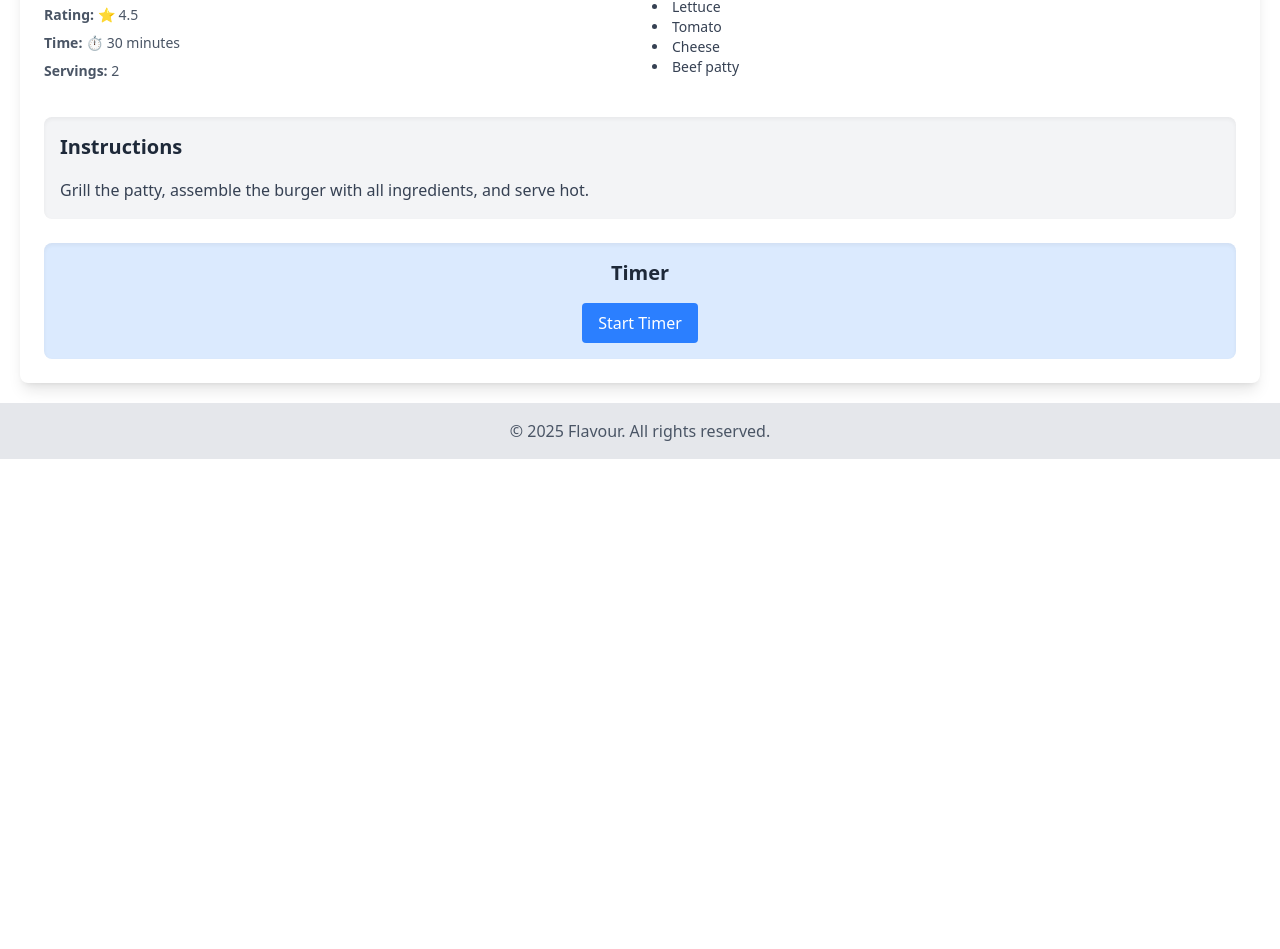
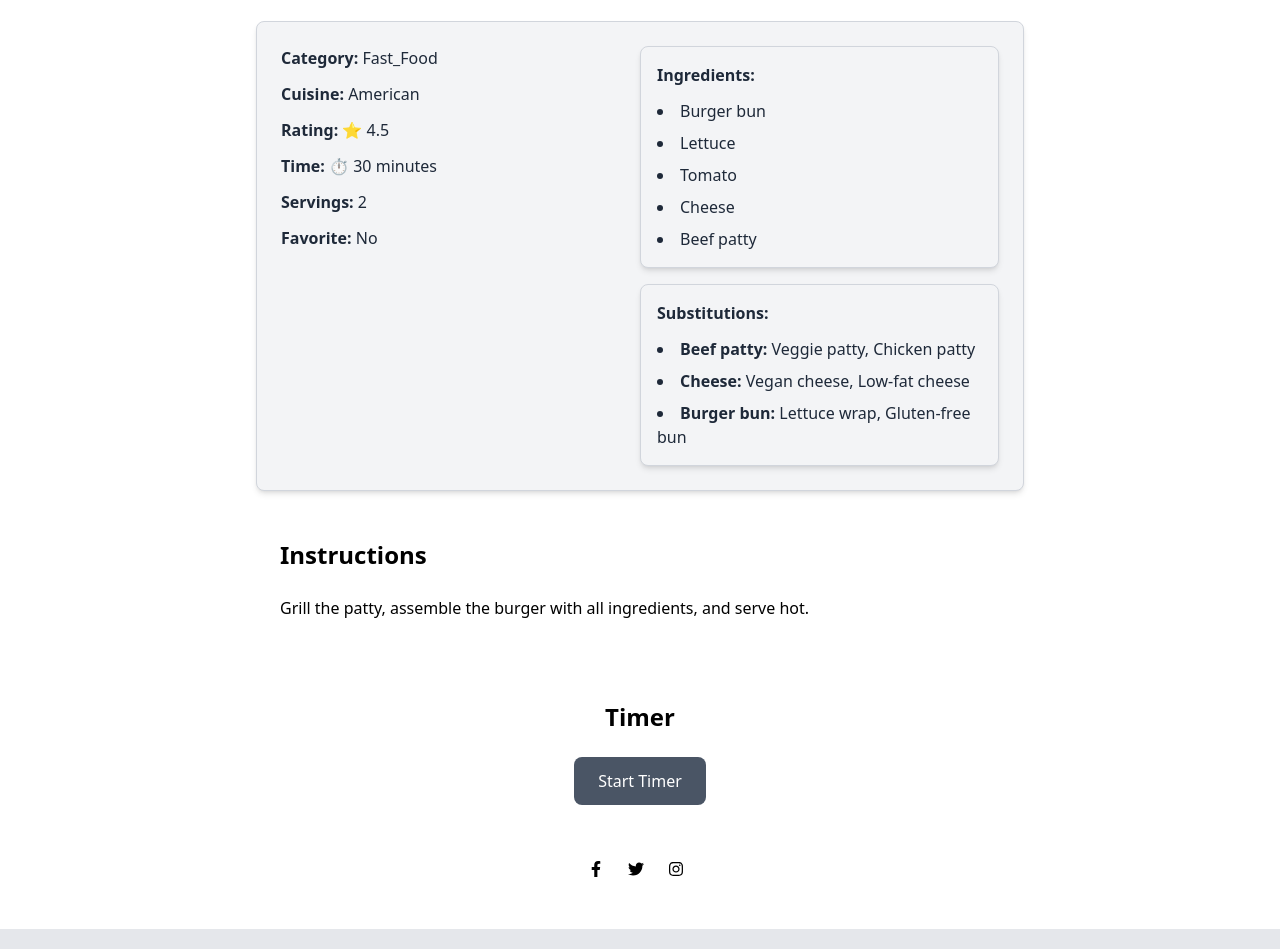
Before and after one commit to Kirushnabalan/Recipe-Web, a React (Vite) app: page /recipe/1 in a window 1280 px wide. Shown: the part 593-1542 px from the top of the page. Before the commit the page ends 1052 px from the top, so only its background shows below. Built offline with nearby package versions, Linux system fonts and the light colour scheme.

Commit message:
make some modification in assest file and rescipe file

```diff
--- a/package.json
+++ b/package.json
@@ -15,6 +15,7 @@
     "lucide-react": "^0.487.0",
     "react": "^19.0.0",
     "react-dom": "^19.0.0",
+    "react-icons": "^5.5.0",
     "react-router-dom": "^7.5.0",
     "tailwindcss": "^4.1.3"
   },
--- a/src/App.jsx
+++ b/src/App.jsx
@@ -6,7 +6,6 @@ import Favorites from "./pages/Favorites";
 import CreateRecipe from "./pages/CreateRecipe";
 import PageFooter from "./commponents/PageFooter";
 import Rescipe from "./commponents/rescipe/[id]/Rescipe";
-
 
 function App() {
   return (
--- a/src/assets/assets.js
+++ b/src/assets/assets.js
@@ -1,14 +1,14 @@
-import header_img from './header.avif';
-import burger from './burger.jpg';
-import pizza from './pizza.jpg';
-import chickenBiryani from './chickenBiryani.jpg';
-import chickencurry from './chickencurry.jpg';
-import dosa from './dosa.jpg';
-import idli from './idli.jpg';
-import muttoncurry from './muttoncurry.jpg';
-import naan from './naan.jpg';
-import tacos from './tacos.jpg';
-import vegRice from './vegRice.webp';
+import header_img from "./header.avif";
+import burger from "./burger.jpg";
+import pizza from "./pizza.jpg";
+import chickenBiryani from "./chickenBiryani.jpg";
+import chickencurry from "./chickencurry.jpg";
+import dosa from "./dosa.jpg";
+import idli from "./idli.jpg";
+import muttoncurry from "./muttoncurry.jpg";
+import naan from "./naan.jpg";
+import tacos from "./tacos.jpg";
+import vegRice from "./vegRice.webp";
 
 export const assets = {
   header_img,
@@ -21,7 +21,13 @@ export const recipes = [
     image: burger,
     description: "A delicious burger with lettuce, tomato, and cheese.",
     ingredients: ["Burger bun", "Lettuce", "Tomato", "Cheese", "Beef patty"],
-      instructions: "Grill the patty, assemble the burger with all ingredients, and serve hot.",
+    substitutions: {
+      "Beef patty": ["Veggie patty", "Chicken patty"],
+      Cheese: ["Vegan cheese", "Low-fat cheese"],
+      "Burger bun": ["Lettuce wrap", "Gluten-free bun"],
+    },
+    instructions:
+      "Grill the patty, assemble the burger with all ingredients, and serve hot.",
     time: "30 minutes",
     servings: 2,
     category: "Fast_Food",
@@ -34,8 +40,20 @@ export const recipes = [
     name: "Pizza",
     image: pizza,
     description: "Classic cheesy pizza with a variety of toppings.",
-      ingredients: ["Pizza base", "Tomato sauce", "Mozzarella", "Olives", "Pepperoni"],
-      instructions: "Spread sauce on base, add toppings, bake at 220°C for 15 minutes.",
+    ingredients: [
+      "Pizza base",
+      "Tomato sauce",
+      "Mozzarella",
+      "Olives",
+      "Pepperoni",
+    ],
+    substitutions: {
+      Mozzarella: ["Vegan cheese", "Goat cheese"],
+      Pepperoni: ["Mushroom", "Vegan pepperoni"],
+      "Pizza base": ["Cauliflower crust", "Whole wheat base"],
+    },
+    instructions:
+      "Spread sauce on base, add toppings, bake at 220°C for 15 minutes.",
     time: "25 minutes",
     servings: 4,
     category: "Fast_Food",
@@ -49,6 +67,10 @@ export const recipes = [
     image: chickenBiryani,
     description: "Fragrant rice with spicy marinated chicken.",
     ingredients: ["Chicken", "Basmati rice", "Yogurt", "Spices", "Onions"],
+    substitutions: {
+      Chicken: ["Paneer", "Tofu"],
+      Yogurt: ["Coconut yogurt", "Almond yogurt"],
+    },
     instructions: "Marinate chicken, cook rice, layer and cook on low flame.",
     time: "60 minutes",
     servings: 4,
@@ -63,6 +85,10 @@ export const recipes = [
     image: chickencurry,
     description: "Spicy and rich chicken curry with aromatic spices.",
     ingredients: ["Chicken", "Onions", "Tomatoes", "Garlic", "Spices"],
+    substitutions: {
+      Chicken: ["Soy chunks", "Chickpeas"],
+      Tomatoes: ["Tomato paste", "Pumpkin puree"],
+    },
     instructions: "Cook onions, add chicken and spices, simmer until done.",
     time: "45 minutes",
     servings: 3,
@@ -77,7 +103,12 @@ export const recipes = [
     image: dosa,
     description: "Crispy South Indian pancake made from fermented batter.",
     ingredients: ["Rice", "Urad dal", "Salt", "Oil"],
-      instructions: "Ferment batter overnight, spread on hot pan, and roast until crispy.",
+    substitutions: {
+      Rice: ["Quinoa", "Millets"],
+      Oil: ["Ghee", "Coconut oil"],
+    },
+    instructions:
+      "Ferment batter overnight, spread on hot pan, and roast until crispy.",
     time: "20 minutes (after batter is ready)",
     servings: 2,
     category: "Veg",
@@ -91,7 +122,12 @@ export const recipes = [
     image: idli,
     description: "Soft steamed rice cakes perfect for breakfast.",
     ingredients: ["Rice", "Urad dal", "Salt", "Water"],
-      instructions: "Steam the fermented batter in an idli steamer for 10–15 minutes.",
+    substitutions: {
+      Rice: ["Brown rice", "Foxtail millet"],
+      "Urad dal": ["Moong dal"],
+    },
+    instructions:
+      "Steam the fermented batter in an idli steamer for 10–15 minutes.",
     time: "15 minutes (after batter is ready)",
     servings: 3,
     category: "Veg",
@@ -105,6 +141,10 @@ export const recipes = [
     image: muttoncurry,
     description: "Rich and spicy curry made with tender mutton pieces.",
     ingredients: ["Mutton", "Yogurt", "Onions", "Garlic", "Spices"],
+    substitutions: {
+      Mutton: ["Jackfruit", "Mushrooms"],
+      Yogurt: ["Coconut yogurt", "Cashew cream"],
+    },
     instructions: "Marinate mutton, cook with onions and spices till soft.",
     time: "80 minutes",
     servings: 4,
@@ -119,7 +159,12 @@ export const recipes = [
     image: naan,
     description: "Soft and fluffy Indian flatbread.",
     ingredients: ["All-purpose flour", "Yeast", "Yogurt", "Salt", "Butter"],
-      instructions: "Prepare dough, let it rise, roll and cook on tandoor or pan.",
+    substitutions: {
+      "All-purpose flour": ["Whole wheat flour", "Gluten-free flour"],
+      Butter: ["Olive oil", "Vegan butter"],
+    },
+    instructions:
+      "Prepare dough, let it rise, roll and cook on tandoor or pan.",
     time: "60 minutes(including resting)",
     servings: 4,
     category: "Veg",
@@ -133,6 +178,10 @@ export const recipes = [
     image: tacos,
     description: "Crunchy Mexican tortillas filled with meat and veggies.",
     ingredients: ["Tortillas", "Beef or chicken", "Lettuce", "Cheese", "Salsa"],
+    substitutions: {
+      "Beef or chicken": ["Beans", "Grilled tofu"],
+      Cheese: ["Vegan cheese", "Avocado"],
+    },
     instructions: "Cook meat, fill tortillas with all ingredients, and serve.",
     time: "20 minutes",
     servings: 3,
@@ -146,7 +195,17 @@ export const recipes = [
     name: "Veg Rice",
     image: vegRice,
     description: "Mixed vegetable fried rice with spices and herbs.",
-      ingredients: ["Cooked rice", "Mixed vegetables", "Soy sauce", "Garlic", "Spices"],
+    ingredients: [
+      "Cooked rice",
+      "Mixed vegetables",
+      "Soy sauce",
+      "Garlic",
+      "Spices",
+    ],
+    substitutions: {
+      "Soy sauce": ["Tamari", "Coconut aminos"],
+      "Cooked rice": ["Quinoa", "Cauliflower rice"],
+    },
     instructions: "Stir-fry vegetables, add rice and sauce, cook well.",
     time: "25 minutes",
     servings: 2,
--- a/src/commponents/Foods.jsx
+++ b/src/commponents/Foods.jsx
@@ -5,7 +5,6 @@ import { AppContext } from "../contest/AppContext";
 const Foods = () => {
   const { recipes } = useContext(AppContext);
   const navigate = useNavigate();
-
 
   const handleClick = (id) => {
     navigate(`/recipe/${id}`);
@@ -25,7 +24,9 @@ const Foods = () => {
               src={recipe.image}
               alt={recipe.title}
             />
-                        <h2 className="text-lg font-semibold text-black mb-2">{recipe.name}</h2>
+            <h2 className="text-lg font-semibold text-black mb-2">
+              {recipe.name}
+            </h2>
             <p className="text-sm text-gray-600 mb-2">
               Category: {recipe.category}
             </p>
--- a/src/commponents/rescipe/[id]/Rescipe.jsx
+++ b/src/commponents/rescipe/[id]/Rescipe.jsx
@@ -1,10 +1,11 @@
 import React, { useContext, useState, useEffect } from "react";
 import { useParams } from "react-router-dom";
-import { AppContext } from "../../../contest/AppContext"; // Corrected path
+import { AppContext } from "../../../contest/AppContext";
+import { FaFacebookF, FaTwitter, FaInstagram } from "react-icons/fa";
 
 const Rescipe = () => {
   const { id } = useParams();
-    const { recipes } = useContext(AppContext);
+  const { recipes, theme } = useContext(AppContext);
 
   // Find the recipe by ID
   const recipe = recipes.find((recipe) => recipe.id === Number(id));
@@ -58,55 +59,76 @@ const Rescipe = () => {
   };
 
   return (
-        <div className="container mx-auto p-6 bg-white shadow-lg rounded-lg">
-            <h1 className="text-4xl font-bold text-center text-gray-800 mb-6">{recipe.name}</h1>
+    <div className="container mx-auto p-8 max-w-4xl">
+      <h1 className="text-5xl font-extrabold text-center mb-8">
+        {recipe.name}
+      </h1>
       <img
-                className="w-full h-72 object-cover rounded-lg mb-6 shadow-md"
+        className="w-full h-80 object-cover rounded-lg mb-8 shadow-lg"
         src={recipe.image}
         alt={recipe.name}
       />
-            <p className="text-lg text-gray-700 mb-6 italic text-center">{recipe.description}</p>
-            <div className="grid grid-cols-1 md:grid-cols-2 gap-6 mb-6">
-                <div>
-                    <p className="text-sm text-gray-600 mb-2">
-                        <strong>Category:</strong> {recipe.category}
+      <p className="text-lg mb-8 italic text-center">{recipe.description}</p>
+      <div className="flex flex-wrap bg-gray-100 dark:bg-gray-800 text-gray-800 dark:text-gray-200 p-6 rounded-lg shadow-md border border-gray-300 dark:border-gray-700 mb-6 max-w-3xl mx-auto">
+        <div className="w-full md:w-1/2">
+          <p className="text-base mb-3">
+            <strong className="font-semibold">Category:</strong>{" "}
+            {recipe.category}
           </p>
-                    <p className="text-sm text-gray-600 mb-2">
-                        <strong>Cuisine:</strong> {recipe.cuisine}
+          <p className="text-base mb-3">
+            <strong className="font-semibold">Cuisine:</strong> {recipe.cuisine}
           </p>
-                    <p className="text-sm text-gray-600 mb-2">
-                        <strong>Rating:</strong> ⭐ {recipe.rating}
+          <p className="text-base mb-3">
+            <strong className="font-semibold">Rating:</strong> ⭐{" "}
+            {recipe.rating}
           </p>
-                    <p className="text-sm text-gray-600 mb-2">
-                        <strong>Time:</strong> ⏱ {recipe.time}
+          <p className="text-base mb-3">
+            <strong className="font-semibold">Time:</strong> ⏱ {recipe.time}
           </p>
-                    <p className="text-sm text-gray-600 mb-2">
-                        <strong>Servings:</strong> {recipe.servings}
+          <p className="text-base mb-3">
+            <strong className="font-semibold">Servings:</strong>{" "}
+            {recipe.servings}
+          </p>
+          <p className="text-base mb-3">
+            <strong className="font-semibold">Favorite:</strong>{" "}
+            {recipe.isFavorite ? "Yes" : "No"}
           </p>
         </div>
-                <div>
-                    <p className="text-sm text-gray-600 mb-4">
-                        <strong>Ingredients:</strong>
-                        <ul className="list-disc list-inside mt-2">
+        <div className="w-full md:w-1/2">
+          <div className="bg-gray-100 dark:bg-gray-800 text-gray-800 dark:text-gray-200 p-4 rounded-lg shadow-md border border-gray-300 dark:border-gray-700 mb-4 max-w-md mx-auto">
+            <strong className="font-semibold">Ingredients:</strong>
+            <ul className="list-disc list-inside mt-3 space-y-2">
               {recipe.ingredients.map((ingredient, index) => (
-                                <li key={index} className="text-gray-700">{ingredient}</li>
+                <li key={index}>{ingredient}</li>
               ))}
             </ul>
-                    </p>
+          </div>
+          <div className="bg-gray-100 dark:bg-gray-800 text-gray-800 dark:text-gray-200 p-4 rounded-lg shadow-md border border-gray-300 dark:border-gray-700 max-w-md mx-auto">
+            <strong className="font-semibold">Substitutions:</strong>
+            <ul className="list-disc list-inside mt-3 space-y-2">
+              {Object.entries(recipe.substitutions).map(
+                ([key, values], index) => (
+                  <li key={index}>
+                    <strong>{key}:</strong> {values.join(", ")}
+                  </li>
+                ),
+              )}
+            </ul>
           </div>
         </div>
-            <div className="bg-gray-100 p-4 rounded-lg shadow-inner mb-6">
-                <h2 className="text-xl font-semibold text-gray-800 mb-4">Instructions</h2>
-                <p className="text-gray-700 leading-relaxed">{recipe.instructions}</p>
       </div>
-            <div className="bg-blue-100 p-4 rounded-lg shadow-inner text-center">
-                <h2 className="text-xl font-semibold text-gray-800 mb-4">Timer</h2>
+      <div className="p-6 mb-8 max-w-3xl mx-auto">
+        <h2 className="text-2xl font-bold mb-6">Instructions</h2>
+        <p className="leading-relaxed">{recipe.instructions}</p>
+      </div>
+      <div className="p-6 text-center max-w-3xl mx-auto">
+        <h2 className="text-2xl font-bold mb-6">Timer</h2>
         {isTimerRunning ? (
           <>
-                        <p className="text-2xl font-bold text-gray-800">{formatTime(timeLeft)}</p>
+            <p className="text-3xl font-extrabold">{formatTime(timeLeft)}</p>
             <button
               onClick={stopTimer}
-                            className="bg-red-500 text-white px-4 py-2 rounded hover:bg-red-600 mt-4"
+              className="bg-red-600 text-white px-6 py-3 cursor-pointer rounded-lg hover:bg-red-700 mt-6 transition duration-300"
             >
               Stop Timer
             </button>
@@ -114,11 +136,41 @@ const Rescipe = () => {
         ) : (
           <button
             onClick={startTimer}
-                        className="bg-blue-500 text-white px-4 py-2 rounded hover:bg-blue-600"
+            className="bg-gray-600 text-white cursor-pointer px-6 py-3 rounded-lg hover:bg-gray-700 transition duration-300"
           >
             Start Timer
           </button>
         )}
+      </div>
+      <div className="flex justify-center items-center space-x-4 mt-8 max-w-3xl mx-auto">
+        <button
+          className="flex items-center cursor-pointer"
+          title="Share on Facebook"
+          onClick={() =>
+            window.open(
+              `https://www.facebook.com/sharer/sharer.php?u`,
+              "_blank",
+            )
+          }
+        >
+          <FaFacebookF className="mr-2" />
+        </button>
+        <button
+          className="flex items-center cursor-pointer"
+          onClick={() =>
+            window.open(`https://twitter.com/intent/tweet?tex`, "_blank")
+          }
+          title="Share on Twitter"
+        >
+          <FaTwitter className="mr-2" />
+        </button>
+        <button
+          className="flex items-center cursor-pointer"
+          title="Share on Instagram"
+          onClick={() => window.open(`https://www.instagram.com`, "_blank")}
+        >
+          <FaInstagram className="mr-2" />
+        </button>
       </div>
     </div>
   );
--- a/src/main.jsx
+++ b/src/main.jsx
@@ -8,7 +8,7 @@ import AppContextProvider from "./contest/AppContext.jsx";
 createRoot(document.getElementById("root")).render(
   <StrictMode>
     <BrowserRouter>
-    <AppContextProvider>
+      <AppContextProvider>
         <App />
       </AppContextProvider>
     </BrowserRouter>
```
Also changed, not shown: src/commponents/Header.jsx (+20 -10 lines), src/commponents/PageFooter.jsx (+8 -8 lines), src/commponents/SearchBar.jsx (+5 -3 lines), src/contest/AppContext.jsx (+10 -13 lines), src/pages/Home.jsx (+10 -11 lines), 1 other file (tests, documents, lock files or other folders). Lines whose indentation alone changed are shown as unchanged.
